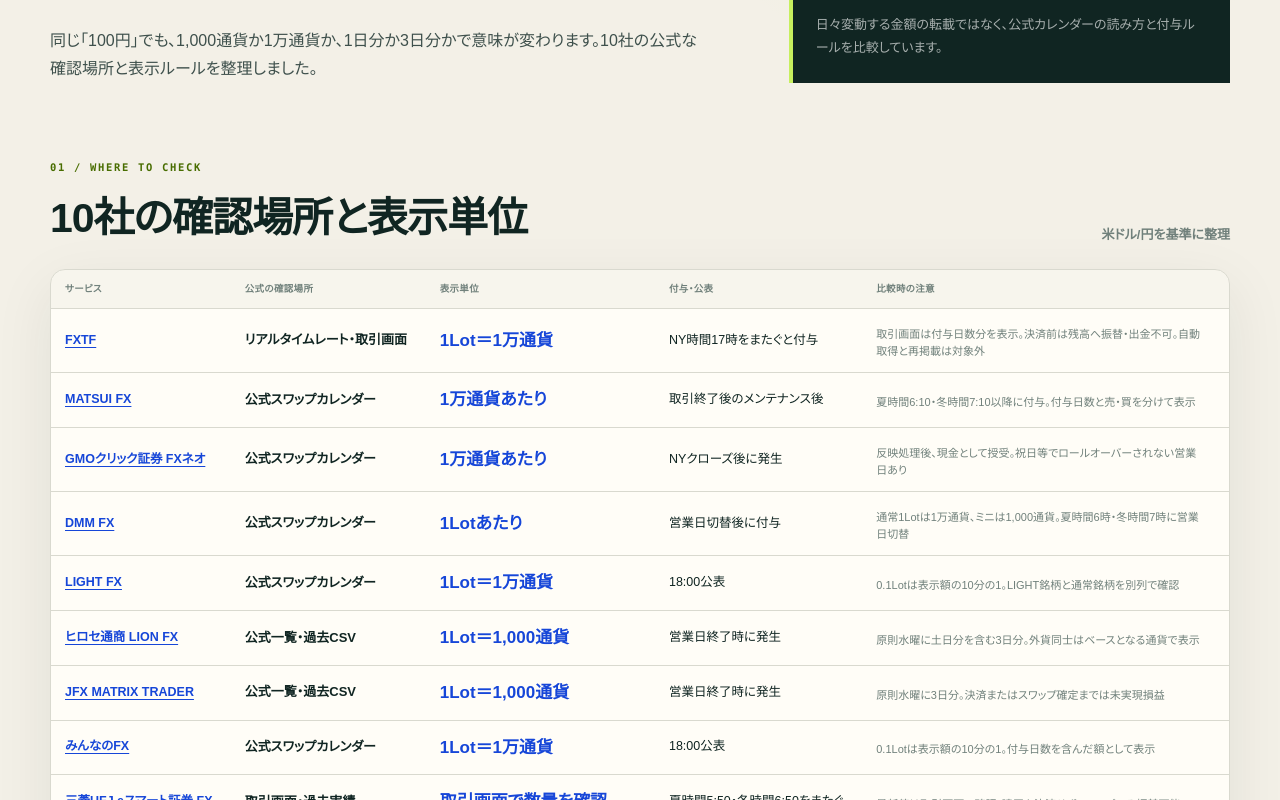
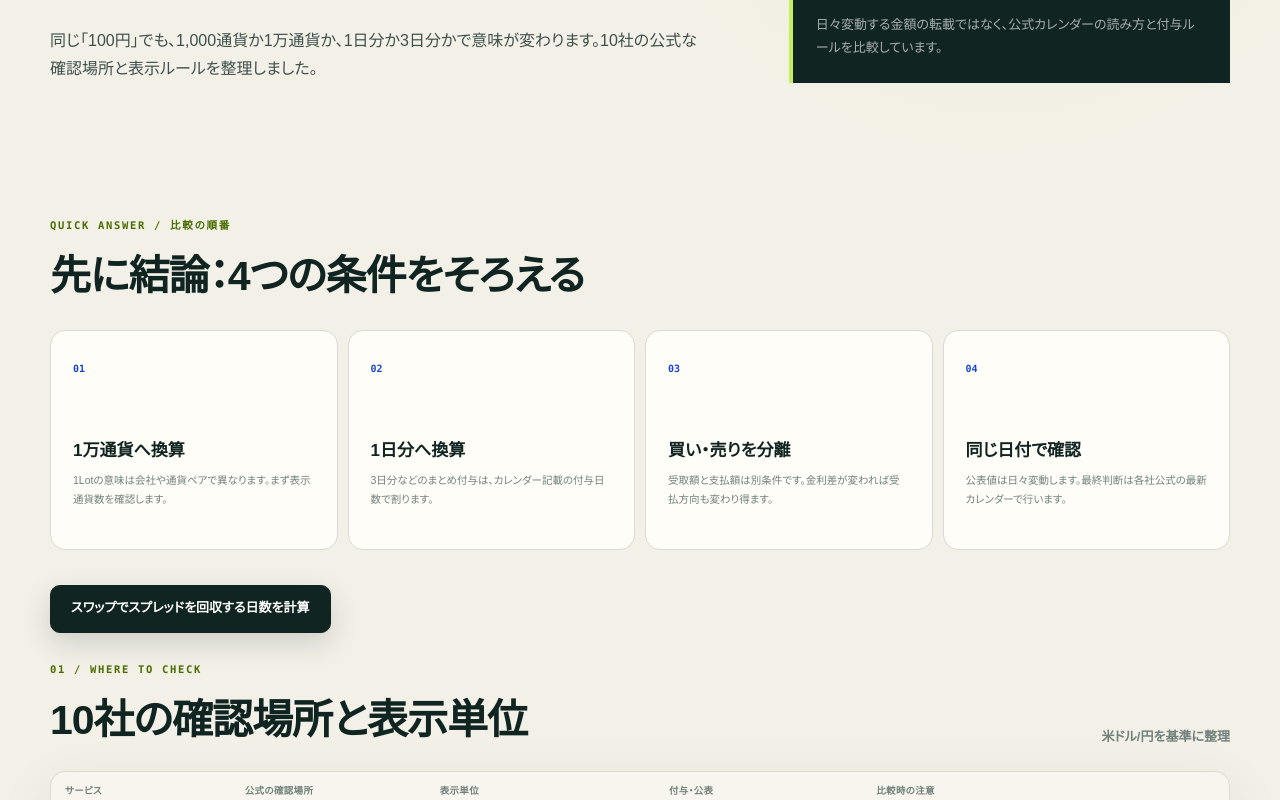
Before and after one commit to mrok18/hanbaijo, a Next.js app: page /fx/swap-calendar-comparison in a window 1280 px wide. Shown: the part 500-1300 px from the top of the page. Built offline with nearby package versions, Linux system fonts and the light colour scheme.

Commit message:
Improve FX swap comparison SEO

```diff
--- a/app/fx/swap-calendar-comparison/page.tsx
+++ b/app/fx/swap-calendar-comparison/page.tsx
@@ -1,14 +1,31 @@
+import type { Metadata } from 'next';
 import Link from 'next/link';
 
-export const metadata = {
-  title: 'FXスワップカレンダー10社比較｜表示単位・付与日数の見方',
-  description: 'FX10サービスのスワップポイントについて、公式の確認場所、米ドル円の表示単位、更新・付与タイミングを比較。金額を同条件へ直す方法も解説します。',
+export const metadata: Metadata = {
+  title: 'FXスワップカレンダー10社比較｜単位・付与日数・確認先【2026年】',
+  description: 'FX10社のスワップカレンダーを、米ドル円の表示単位、付与日数、更新・付与タイミングで比較。1万通貨・1日分へそろえる計算式と公式確認先をまとめます。',
+  alternates: { canonical: '/fx/swap-calendar-comparison' },
 };
+
+const FAQS = [
+  {
+    question: 'FXのスワップポイントは、どの会社が高いですか？',
+    answer: 'スワップポイントは日々変動するため、常に1社が最も高いとは限りません。表示額を1万通貨・1日分へそろえ、買いの受取額だけでなく売りの支払額も同じ日付で比較してください。',
+  },
+  {
+    question: 'スワップポイントの3日分はいつ付与されますか？',
+    answer: '会社と祝日の予定によって異なります。JFXとヒロセ通商は原則として水曜日分に土日分を含む3日分を付与すると案内していますが、祝祭日や年末年始には変則となるため、取引前に各社カレンダーの付与日数を確認してください。',
+  },
+  {
+    question: '1Lotのスワップを会社間でそのまま比較できますか？',
+    answer: 'そのままでは比較できません。1Lotが1,000通貨の会社と1万通貨の会社があり、一部の通貨ペアには例外もあります。「表示額×（10,000÷表示通貨数）÷付与日数」で1万通貨・1日分へ直して比較します。',
+  },
+] as const;
 
 const PROVIDERS = [
   {
-    name: 'FXTF', href: '/fx/fxtf', where: 'リアルタイムレート・取引画面', unit: '1Lot＝1万通貨', timing: 'NY時間17時をまたぐと付与',
-    note: '取引画面は付与日数分を表示。決済前は残高へ振替・出金不可。自動取得と再掲載は対象外', source: 'https://www.fxtrade.co.jp/q-fx_cfd-swap2/',
+    name: 'FXTF', href: '/fx/fxtf', where: 'リアルタイムレート・取引画面', unit: '1Lot＝1万通貨', timing: '取引画面で付与日数を確認',
+    note: '1Lotは1万通貨で、画面には付与日数を含む額を表示。決済前は残高へ振替・出金不可', source: 'https://www.fxtrade.co.jp/q-fx_cfd-swap2/',
   },
   {
     name: 'MATSUI FX', href: '/fx/matsui', where: '公式スワップカレンダー', unit: '1万通貨あたり', timing: '取引終了後のメンテナンス後',
@@ -16,7 +33,7 @@ const PROVIDERS = [
   },
   {
     name: 'GMOクリック証券 FXネオ', href: '/fx/gmo-click', where: '公式スワップカレンダー', unit: '1万通貨あたり', timing: 'NYクローズ後に発生',
-    note: '反映処理後、現金として授受。祝日等でロールオーバーされない営業日あり', source: 'https://www.click-sec.com/corp/guide/fxneo/swplog/',
+    note: '米ドル/円の表示単位。反映処理後、現金として授受。祝日等で付与日数が変動', source: 'https://www.click-sec.com/corp/guide/fxneo/swplog/',
   },
   {
     name: 'DMM FX', href: '/fx/dmm-fx', where: '公式スワップカレンダー', unit: '1Lotあたり', timing: '営業日切替後に付与',
@@ -24,19 +41,19 @@ const PROVIDERS = [
   },
   {
     name: 'LIGHT FX', href: '/fx/lightfx', where: '公式スワップカレンダー', unit: '1Lot＝1万通貨', timing: '18:00公表',
-    note: '0.1Lotは表示額の10分の1。LIGHT銘柄と通常銘柄を別列で確認', source: 'https://lightfx.jp/market/swap/',
+    note: '米ドル/円は0.1Lotで表示額の10分の1。LIGHT銘柄と通常銘柄を別列で確認', source: 'https://lightfx.jp/market/swap/',
   },
   {
-    name: 'ヒロセ通商 LION FX', href: '/fx/lion-fx', where: '公式一覧・過去CSV', unit: '1Lot＝1,000通貨', timing: '営業日終了時に発生',
-    note: '原則水曜に土日分を含む3日分。外貨同士はベースとなる通貨で表示', source: 'https://hirose-fx.co.jp/contents/news/Swap',
+    name: 'ヒロセ通商 LION FX', href: '/fx/lion-fx', where: '公式一覧・過去CSV', unit: '1Lot＝1,000通貨', timing: '原則水曜に3日分',
+    note: '米ドル/円の取引単位。通貨ペアによる例外とカレンダーの付与日数を確認', source: 'https://hirose-fx.co.jp/contents/news/Swap',
   },
   {
-    name: 'JFX MATRIX TRADER', href: '/fx/jfx', where: '公式一覧・過去CSV', unit: '1Lot＝1,000通貨', timing: '営業日終了時に発生',
-    note: '原則水曜に3日分。決済またはスワップ確定までは未実現損益', source: 'https://www.jfx.co.jp/trading_rule/swap/',
+    name: 'JFX MATRIX TRADER', href: '/fx/jfx', where: '公式一覧・過去CSV', unit: '1Lot＝1,000通貨', timing: '原則水曜に3日分',
+    note: '米ドル/円の取引単位。通貨ペアによる例外とカレンダーの付与日数を確認', source: 'https://www.jfx.co.jp/trading_rule/swap/',
   },
   {
     name: 'みんなのFX', href: '/fx/minna-fx', where: '公式スワップカレンダー', unit: '1Lot＝1万通貨', timing: '18:00公表',
-    note: '0.1Lotは表示額の10分の1。付与日数を含んだ額として表示', source: 'https://min-fx.jp/market/swap/',
+    note: '米ドル/円は0.1Lotで表示額の10分の1。売・買と付与日数を確認', source: 'https://min-fx.jp/market/swap/',
   },
   {
     name: '三菱UFJ eスマート証券 FX', href: '/fx/au-kabucom-fx', where: '取引画面・過去実績', unit: '取引画面で数量を確認', timing: '夏時間5:50・冬時間6:50をまたぐ',
@@ -49,8 +66,22 @@ const PROVIDERS = [
 ] as const;
 
 export default function Page() {
+  const faqJsonLd = {
+    '@context': 'https://schema.org',
+    '@type': 'FAQPage',
+    mainEntity: FAQS.map((faq) => ({
+      '@type': 'Question',
+      name: faq.question,
+      acceptedAnswer: { '@type': 'Answer', text: faq.answer },
+    })),
+  };
+
   return (
     <div className="comparison-page fx-swap-comparison-page">
+      <script
+        type="application/ld+json"
+        dangerouslySetInnerHTML={{ __html: JSON.stringify(faqJsonLd).replace(/</g, '\\u003c') }}
+      />
       <header className="comparison-intro fx-swap-comparison-intro">
         <div>
           <p className="page-kicker">FX SWAP CALENDAR / PUBLISHED DATA</p>
@@ -58,10 +89,24 @@ export default function Page() {
           <p className="lede">同じ「100円」でも、1,000通貨か1万通貨か、1日分か3日分かで意味が変わります。10社の公式な確認場所と表示ルールを整理しました。</p>
         </div>
         <aside>
-          <span>CHECKED</span><strong>2026-09-07</strong>
+          <span>CHECKED</span><strong>2026-09-11</strong>
           <p>日々変動する金額の転載ではなく、公式カレンダーの読み方と付与ルールを比較しています。</p>
         </aside>
       </header>
+
+      <section className="comparison-section" aria-labelledby="fx-swap-quick-answer">
+        <p className="section-index">QUICK ANSWER / 比較の順番</p>
+        <h2 id="fx-swap-quick-answer">先に結論：4つの条件をそろえる</h2>
+        <div className="fx-metric-grid comparison-points">
+          <article><b>01</b><h3>1万通貨へ換算</h3><p>1Lotの意味は会社や通貨ペアで異なります。まず表示通貨数を確認します。</p></article>
+          <article><b>02</b><h3>1日分へ換算</h3><p>3日分などのまとめ付与は、カレンダー記載の付与日数で割ります。</p></article>
+          <article><b>03</b><h3>買い・売りを分離</h3><p>受取額と支払額は別条件です。金利差が変われば受払方向も変わり得ます。</p></article>
+          <article><b>04</b><h3>同じ日付で確認</h3><p>公表値は日々変動します。最終判断は各社公式の最新カレンダーで行います。</p></article>
+        </div>
+        <div className="comparison-actions">
+          <Link className="button primary" href="/tools/fx-swap-break-even-calculator">スワップでスプレッドを回収する日数を計算</Link>
+        </div>
+      </section>
 
       <section className="comparison-result" aria-labelledby="fx-swap-title">
         <div className="comparison-result-head">
@@ -92,6 +137,7 @@ export default function Page() {
           <p>1Lotが1,000通貨の会社で15円と表示され、別の会社が1万通貨あたり150円なら、数量をそろえた金額は同じです。複数日分がまとめて付与される日は日数でも割ります。</p>
           <div className="formula-box"><code>1万通貨・1日分 ＝ 表示額 ×（10,000 ÷ 表示通貨数）÷ 付与日数</code><small>受取額と支払額は別々に計算</small></div>
           <p>端数処理や外貨同士の円換算方法は会社ごとに異なるため、計算後の小数値がそのまま口座へ反映されるとは限りません。</p>
+          <p><Link href="/articles/fx-swap-three-days">3日分が付く仕組み</Link>と<Link href="/articles/fx-swap-spread-break-even-days">スプレッド回収日数の考え方</Link>も、同じ条件へ直して読むための補足になります。</p>
         </div>
       </section>
 
@@ -108,12 +154,26 @@ export default function Page() {
       <section className="comparison-sources" aria-labelledby="fx-swap-sources">
         <div><p className="section-index">04 / SOURCES</p><h2 id="fx-swap-sources">公式カレンダー・取引ルール</h2></div>
         <ul>{PROVIDERS.map((provider) => <li key={provider.name}><a href={provider.source} target="_blank" rel="noopener noreferrer"><span>{provider.name}</span><b>公式情報 ↗</b></a></li>)}</ul>
-        <p>スワップポイントは日々変動し、受取から支払いへ転じる場合があります。最新額と変則付与日は取引前に各社公式情報で確認してください。</p>
+        <p>2026年9月11日確認。スワップポイントは日々変動し、受取から支払いへ転じる場合があります。最新額と変則付与日は取引前に各社公式情報で確認してください。</p>
+      </section>
+
+      <section className="comparison-section" aria-labelledby="fx-swap-faq">
+        <p className="section-index">FAQ / FX SWAP CALENDAR</p>
+        <h2 id="fx-swap-faq">スワップカレンダー比較でよくある質問</h2>
+        <div className="provider-faq-list">
+          {FAQS.map((faq) => (
+            <article key={faq.question}>
+              <h3>{faq.question}</h3>
+              <p>{faq.answer}</p>
+            </article>
+          ))}
+        </div>
       </section>
 
       <div className="comparison-actions">
+        <Link className="button primary" href="/tools/fx-swap-break-even-calculator">回収日数を計算する</Link>
         <Link className="button secondary" href="/articles/jfx-swap-transfer-tax">JFXのスワップ振替を詳しく見る</Link>
-        <Link className="button primary" href="/articles/fx-swap-calculation">スワップの計算方法</Link>
+        <Link className="button secondary" href="/articles/fx-swap-calculation">スワップの計算方法</Link>
         <Link className="button secondary" href="/fx">FXコスト比較へ戻る</Link>
       </div>
     </div>
```
